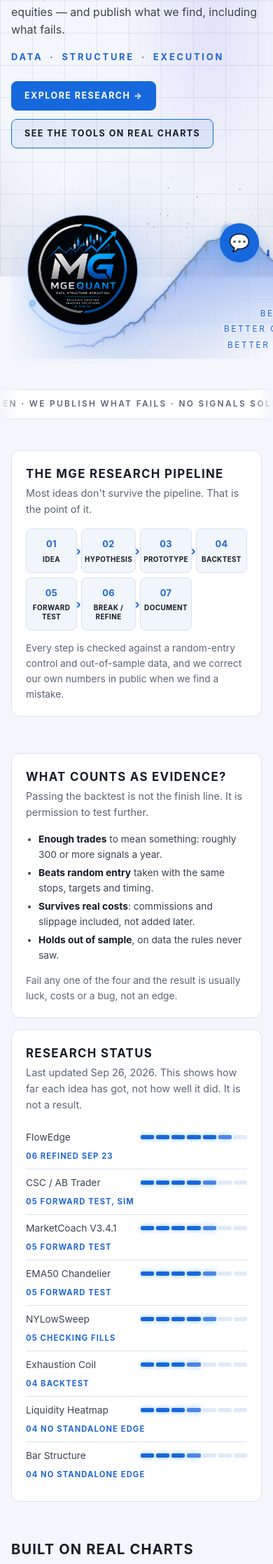
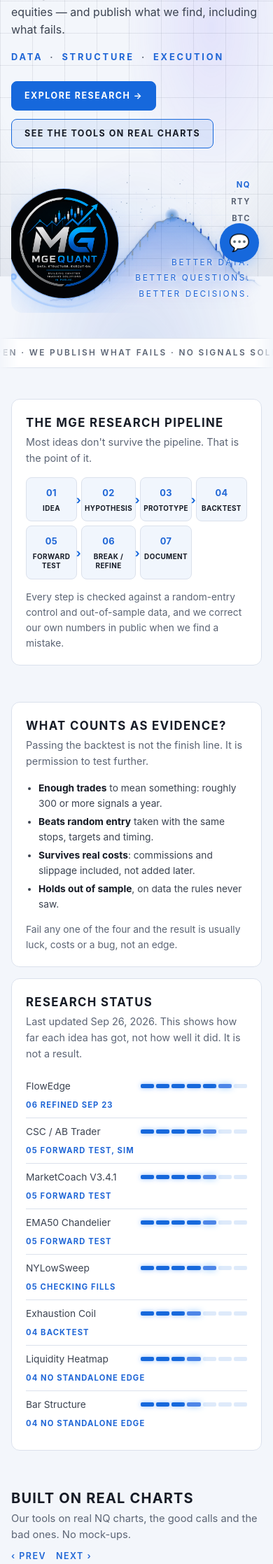
Before and after one commit to MGEQuant/MGEQuant, a Jekyll site: the page built from index.html, in a window 390 px wide. Shown: the part 505-2740 px from the top of the page at 70% size. Built offline with Jekyll 4.4.1, drawn with Linux system fonts in a browser that asks for light colours.

Commit message:
Homepage: hero picture fits phone screens (no sideways scroll)
The 980px min-height plus the 900:520 aspect ratio forced the hero about 500px wide on phones; below 640px the picture now takes its shape from the screen width.

Co-Authored-By: Claude Opus 5.5 <noreply@anthropic.com>

```diff
--- a/index.html
+++ b/index.html
@@ -286,7 +286,7 @@
     -webkit-mask-composite: source-in, source-in, source-in;
     mask-image: linear-gradient(90deg, transparent 0%, #000 30%), linear-gradient(0deg, transparent 0%, #000 22%), linear-gradient(180deg, transparent 0%, #000 7%), linear-gradient(270deg, transparent 0%, #000 12%);
     mask-composite: intersect, intersect, intersect; }
-  @media (max-width: 980px) { .hero { grid-template-columns: 1fr; } .hero-visual { aspect-ratio: 900 / 520; } }
+  @media (max-width: 980px) { .hero { grid-template-columns: minmax(0, 1fr); } .hero-visual { aspect-ratio: 900 / 520; } }
   .hero-visual .logo-stage { left: 21%; top: 52%; }
   .hero-visual .logo-stage img { width: 156px; height: 156px; }
   .hero-visual .mountain { object-position: 70% 100%; }
@@ -412,7 +412,7 @@
 
   /* ---------- responsive ---------- */
   @media (max-width: 980px) {
-    .hero { grid-template-columns: 1fr; }
+    .hero { grid-template-columns: minmax(0, 1fr); }
     .hero-visual { min-height: 280px; }
     .build { grid-template-columns: 1fr; }
     .pillars { grid-template-columns: repeat(2, 1fr); }
@@ -420,6 +420,8 @@
     .two, .three { grid-template-columns: 1fr; }
   }
   @media (max-width: 640px) {
+    /* phones: the picture takes its 900:520 shape from the screen width; a minimum height would force it wider than the screen */
+    .hero-visual { min-height: 0; min-width: 0; }
     .container { padding: 0 16px; }
     .site-nav .links { order: 3; width: 100%; }
     .research { grid-template-columns: 1fr; }
```
